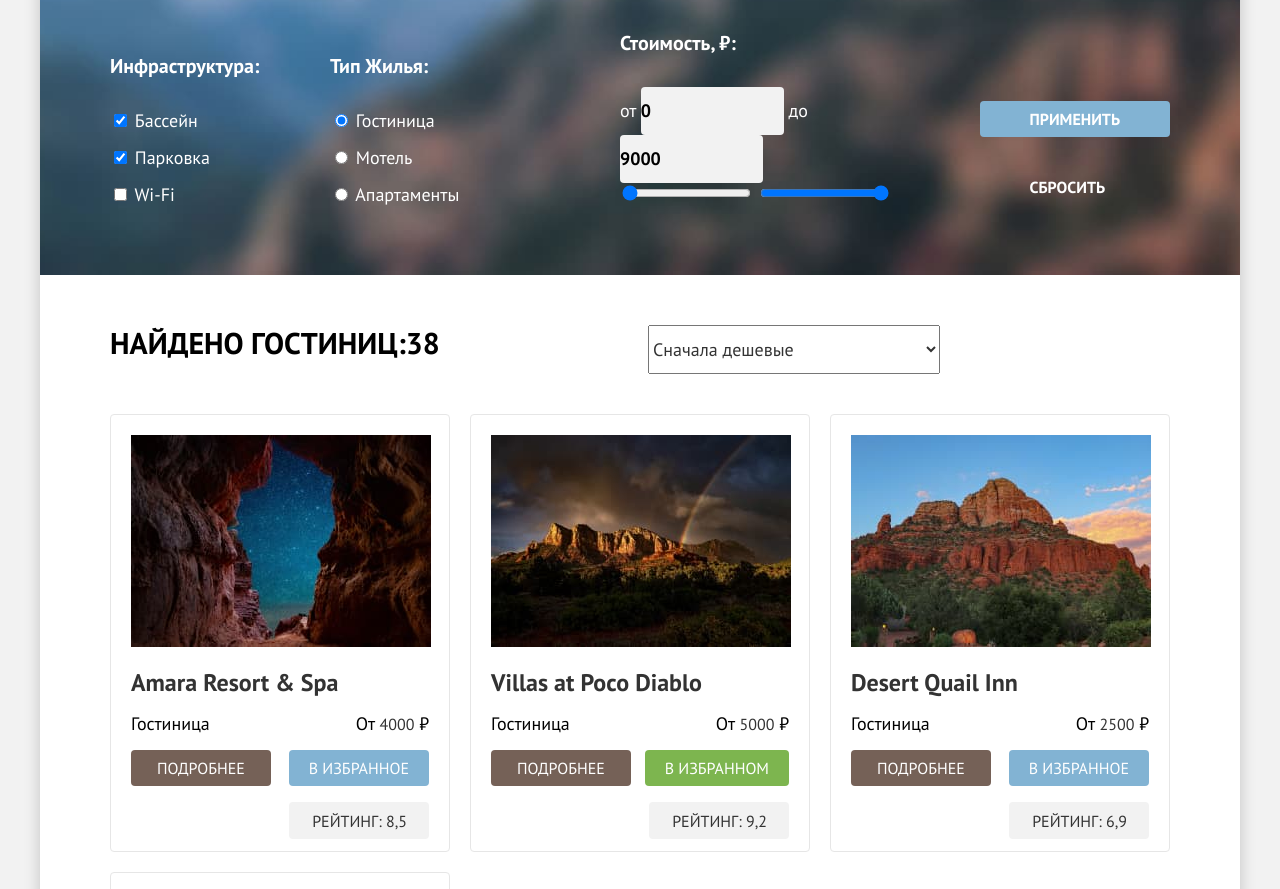
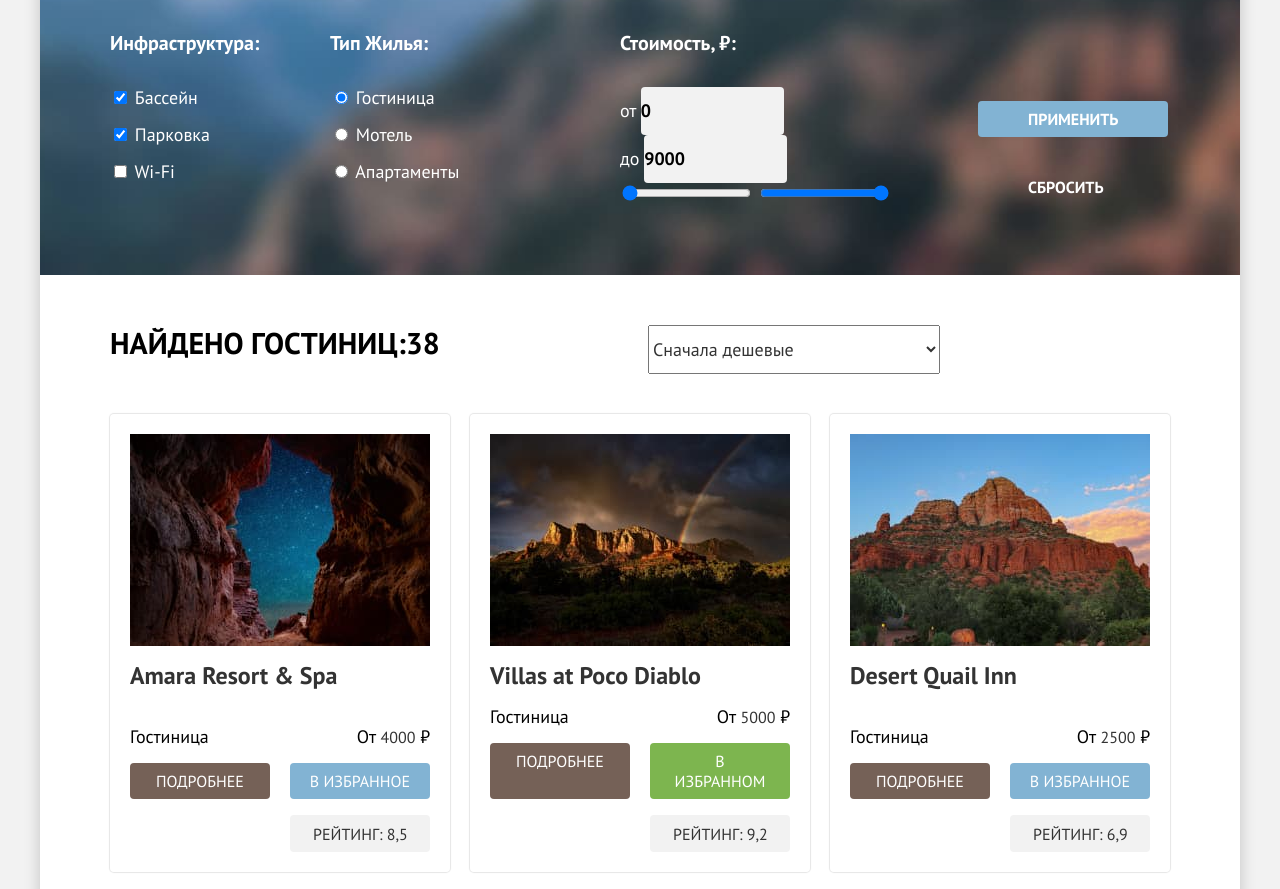
Before and after one commit to htmlacademy-htmlcss/2028793-sedona-39, a plain HTML site: page catalog.html in a window 1280 px wide. Shown: the part 209-1098 px from the top of the page. Drawn offline with Linux system fonts and the light colour scheme.

Commit message:
Добавляет сетки компонентов на гридах
Мелкие сетки компонентов страниц при помощи гридов

```diff
--- a/catalog.html
+++ b/catalog.html
@@ -160,15 +160,10 @@
                 <img class="hotel-card-pic" src="images/hotels/hotel-1.jpg" width="300" height="212" alt="Звездное небо в ущелье скал">
                 <h3 class="hotel-card-title">Amara Resort & Spa</h3>
               </a>
-              <div class="hotel-cost">
               <p class="hotel-card-text">Гостиница</p>
-                <p class="hotel-card-text">От <span class="hotel-card-price">4000</span> ₽</p>
-              </div>
-              <div class="hotel-action">
+              <p class="hotel-card-text hotel-card-cost">От <span class="hotel-card-price">4000</span> ₽</p>
               <a class="hotel-link-info" href="#">Подробнее</a>
               <a class="hotel-link-add" href="#">В избранное</a>
-              </div>
-              <div class="hotel-raiting">
               <ul class="star-raiting">
                 <li class="active"></li>
                 <li class="active"></li>
@@ -177,22 +172,16 @@
                 <li></li>
               </ul>
               <p class="star-raiting-text">Рейтинг: 8,5</p>
-              </div>
             </li>
             <li class="hotel-card">
               <a class="hotel-card-link" href="#">
                 <img class="hotel-card-pic" src="images/hotels/hotel-2.jpg" width="300" height="212" alt="Горы на фоне радуги и туч">
                 <h3 class="hotel-card-title">Villas at Poco Diablo</h3>
               </a>
-              <div class="hotel-cost">
               <p class="hotel-card-text">Гостиница</p>
-                <p class="hotel-card-text">От <span class="hotel-card-price">5000</span> ₽</p>
-              </div>
-              <div class="hotel-action">
+              <p class="hotel-card-text  hotel-card-cost">От <span class="hotel-card-price">5000</span> ₽</p>
               <a class="hotel-link-info" href="#">Подробнее</a>
               <a class="hotel-link-add hotel-link-current" href="#">В избранном</a>
-              </div>
-              <div class="hotel-raiting">
               <ul class="star-raiting">
                 <li class="active"></li>
                 <li class="active"></li>
@@ -201,22 +190,16 @@
                 <li></li>
               </ul>
               <p class="star-raiting-text">Рейтинг: 9,2</p>
-              </div>
             </li>
             <li class="hotel-card">
               <a class="hotel-card-link" href="#">
                 <img class="hotel-card-pic" src="images/hotels/hotel-3.jpg" width="300" height="212" alt="Горы на фоне голубого неба">
                 <h3 class="hotel-card-title">Desert Quail Inn</h3>
               </a>
-              <div class="hotel-cost">
               <p class="hotel-card-text">Гостиница</p>
-                <p class="hotel-card-text">От <span class="hotel-card-price">2500</span> ₽</p>
-              </div>
-              <div class="hotel-action">
+              <p class="hotel-card-text hotel-card-cost">От <span class="hotel-card-price">2500</span> ₽</p>
               <a class="hotel-link-info" href="#">Подробнее</a>
               <a class="hotel-link-add" href="#">В избранное</a>
-              </div>
-              <div class="hotel-raiting">
               <ul class="star-raiting">
                 <li class="active"></li>
                 <li class="active"></li>
@@ -225,22 +208,16 @@
                 <li></li>
               </ul>
               <p class="star-raiting-text">Рейтинг: 6,9</p>
-              </div>
             </li>
             <li class="hotel-card">
               <a class="hotel-card-link" href="#">
                 <img class="hotel-card-pic" src="images/hotels/hotel-4.jpg" width="300" height="212" alt="Горы на фоне звездного огненного неба">
                 <h3 class="hotel-card-title">GreenTree Inn</h3>
               </a>
-              <div class="hotel-cost">
               <p class="hotel-card-text">Гостиница</p>
-                <p class="hotel-card-text">От <span class="hotel-card-price">1500</span> ₽</p>
-              </div>
-              <div class="hotel-action">
+              <p class="hotel-card-text hotel-card-cost">От <span class="hotel-card-price">1500</span> ₽</p>
               <a class="hotel-link-info" href="#">Подробнее</a>
               <a class="hotel-link-add" href="#">В избранное</a>
-              </div>
-              <div class="hotel-raiting">
               <ul class="star-raiting">
                 <li class="active"></li>
                 <li class="active"></li>
@@ -249,7 +226,6 @@
                 <li></li>
               </ul>
               <p class="star-raiting-text">Рейтинг: 5,0</p>
-              </div>
             </li>
           </ul>
           <ul class="pagination">
--- a/styles/styles.css
+++ b/styles/styles.css
@@ -53,7 +53,7 @@ body {
 .navigation {
   display: flex;
   width: 1060px;
-  margin: 0 auto;
+  padding: 0 70px;
   column-gap: 30px;
 }
 
@@ -145,13 +145,18 @@ body {
   text-decoration: none;
 }
 
+.hotel-card-pic {
+  display: block;
+}
+
 .hotel-link-info {
   padding: 8px 26px;
 }
 
 .hotel-link-add {
   background-color: rgba(130, 179, 211, 1);
-  padding: 8px 20px;
+  padding: 8px 18px;
+  text-align: center;
 }
 
 .hotel-link-current {
@@ -226,7 +231,7 @@ body {
   display: flex;
   justify-content: space-between;
   width: 1060px;
-  margin: 0 auto;
+  padding: 0 70px;
 }
 
 .social-list {
@@ -330,12 +335,12 @@ body {
 }
 
 .catalog-hotels {
-  margin: 50px 70px 60px 70px;;
+  padding: 50px 70px 60px 70px;;
 }
 
 .hotel-list {
-  display: flex;
-  flex-wrap: wrap;
+  display: grid;
+  grid-template-columns: repeat(3, 1fr);
   gap: 20px;
   margin: 0;
   padding: 0;
@@ -348,18 +353,15 @@ body {
   font-size: 24px;
   line-height: 28px;
   margin: 0;
-  padding-top: 16px;
-  padding-bottom: 16px;
+  margin-top: 16px;
 }
 
 .hotel-card-text {
-  margin-top: 0;
-  margin-bottom: 16px;
+  margin: 0;
 }
 
-.hotel-cost, .hotel-action, .hotel-raiting {
-  display: flex;
-  justify-content: space-between;
+.hotel-card-cost {
+  justify-self: end;
 }
 
 .star-raiting {
@@ -549,8 +551,9 @@ body {
 }
 
 .catalog-filter {
-  display: flex;
-  justify-content: space-between;
+  display: grid;
+  grid-template-columns: 150px 150px 358px 191px;
+  column-gap: 70px;
   font-family: "PT Sans", sans-serif;
   color: rgba(255, 255, 255, 1);
   padding-bottom: 70px;
@@ -561,10 +564,22 @@ body {
   margin: 0;
   padding: 0;
   list-style-type: none;
+  display: grid;
+  grid-template-columns: 1fr;
+  row-gap: 16px;
 }
 
 .catalog-filter-group {
   border: 0;
+  padding: 0;
+  margin: 0;
+  align-self: start;
+}
+
+.filter-group-cost {
+  padding-left: 70px;
+  display: flex;
+  flex-wrap: wrap;
 }
 
 .catalog-filter-title {
@@ -573,28 +588,6 @@ body {
   font-weight: 700;
   padding: 0;
   padding-bottom: 32px;
-}
-
-.catalog-filter-item:not(:last-child) {
-  margin-bottom: 16px;
-}
-
-.filter-group-infrastructure, .filter-group-accommodation {
-  padding: 0;
-  margin: 0;
-  margin-right: 70px;
-  min-width: 150px;
-}
-
-.filter-group-accommodation {
-  margin-right: 140px;
-}
-
-.filter-group-cost {
-  padding: 0;
-  margin: 0;
-  margin-right: 70px;
-  min-width: 288px;
 }
 
 .field-filter input{
@@ -634,6 +627,7 @@ body {
 }
 
 .newsletter-form {
+  display: flex;
   font-family: "PT Sans", sans-serif;
   font-size: 18px;
   line-height: 24px;
@@ -654,15 +648,19 @@ body {
 }
 
 .hotel-card {
-  border: 1px solid rgba(230, 230, 230, 1);
+  display: grid;
+  grid-template-columns: repeat(2, 1fr);
+  grid-template-rows: 1fr;
+  gap: 16px 20px;
+  box-shadow: 0 0 1px 1px rgba(230, 230, 230, 1);
   border-radius: 4px;
   width: 340px;
-  height: 438px;
   box-sizing: border-box;
   padding: 20px;
 }
 
 .hotel-card-link {
+  grid-column: 1 / -1;
   color: rgba(51, 51, 51, 1);
   font-size: 24px;
   line-height: 28px;
@@ -675,6 +673,7 @@ body {
   font-size: 16px;
   line-height: 20px;
   text-transform: uppercase;
+  margin: 0;
 }
 
 .star-raiting-text {
@@ -682,7 +681,7 @@ body {
   border: 0;
   border-radius: 4px;
   padding: 9px 22px 8px 23px;
-  margin-bottom: 20px;
+  margin: 0;
 }
 
 .pagination {
```
Lines whose indentation alone changed are shown as unchanged.
